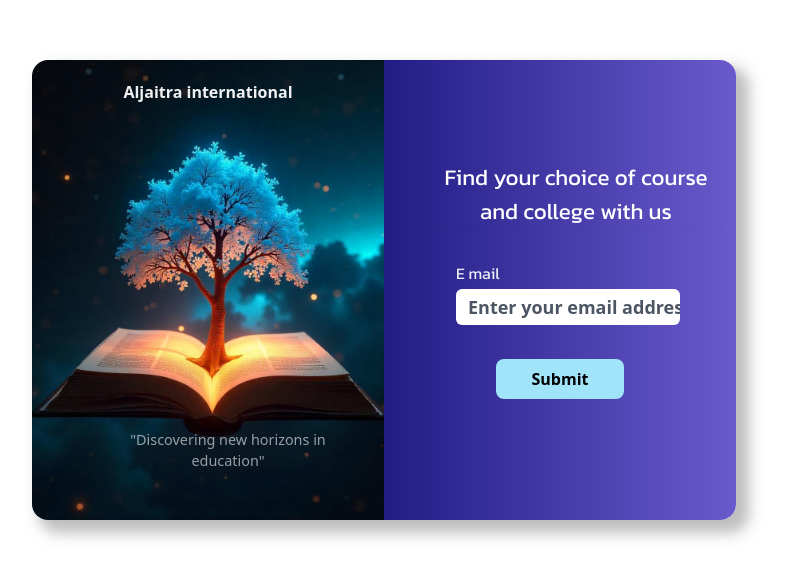
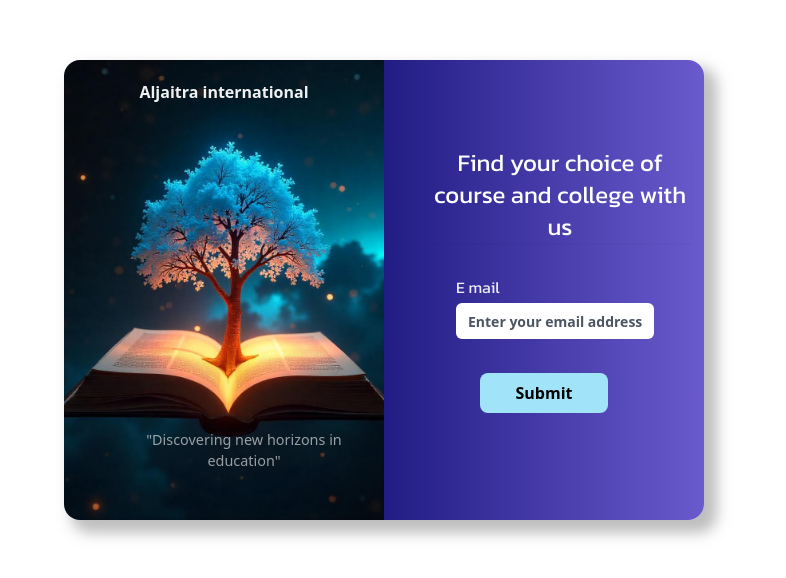
Before and after one commit to Althafvc/Aljaitra-coursefinder-frontend, a React (Vite) app: page / in a window 1280 px wide. Shown: the part 110-688 px from the top of the page, without its empty margins (256-1042 px from the left). Built offline with nearby package versions, Linux system fonts and the light colour scheme; a web font is replaced by a local one.

Commit message:
login page made more responsive

```diff
--- a/src/App.jsx
+++ b/src/App.jsx
@@ -4,6 +4,7 @@ import { Provider } from "react-redux";
 import store from "./redux/store";
 import Login from './Pages/Login';
 import ProtectedRoute from './protectedRoute';
+import Extralogin from './Pages/Editlogin';
 
 const Dashboard = React.lazy(() => import('./Pages/Dashboard'));
 const Output = React.lazy(() => import('./Pages/Output'));
@@ -14,6 +15,7 @@ function App() {
       <BrowserRouter>
         <Routes>
           <Route path="/" element={<Login />}/>
+          <Route path='/extralogin' element={<Extralogin/>}/>
           <Route
             path="/dashboard"
             element={
--- /dev/null
+++ b/src/Pages/Editlogin.jsx
@@ -0,0 +1,15 @@
+import React from 'react'
+
+function Extralogin() {
+  return (
+    <div>
+     <div className="wrapper h-screen w-screen border-2 border-red-700 justify-center items-center">
+      .secondwrapper
+
+
+     </div>
+    </div>
+  )
+}
+
+export default Extralogin
--- a/src/Pages/Login.jsx
+++ b/src/Pages/Login.jsx
@@ -48,9 +48,9 @@ function Login() {
 
 
   return (
-    <div className="container w-screen h-screen flex justify-center items-center bg-white">
-      <div className="form-container px-2 md:px-0 rounded-3xl md:rounded-2xl sm:w-[100%] md:w-[55%] md:h-[460px] flex flex-col md:flex-row shadow-customShadow  overflow-hidden h-auto">
-        <div className={`welcome-area md:w-[50%] h-[230px] md:h-full flex justify-between md:py-5 items-center flex-col gap-5 py-2 md:gap-16`} style={{ backgroundImage: `url(${Teacherbg})`, backgroundPosition: "center", backgroundSize: "cover" }}>
+    <div className="container w-screen h-screen flex justify-center items-center bg-white custom:w-full">
+      <div className="form-container  md:px-0 rounded-3xl md:rounded-2xl sm:w-[100%] md:w-[80%] md:h-[460px] flex flex-col md:flex-row shadow-customShadow  overflow-hidden h-auto  lg:max-w-[50%]">
+        <div className={`welcome-area md:w-[50%] h-[230px] md:h-full flex justify-between md:py-5 items-center flex-col gap-5 py-2 md:gap-16`} style={{ backgroundImage: `url(${Teacherbg})`, backgroundPosition: "center", backgroundSize: "cover"}}>
           <h2 className="text-[#ffffffef] text-[24px] font-newFont text-base font-semibold">Aljaitra international</h2>
           <div className="description-area w-full flex justify-center items-center">
             <p className="description text-center text-[#ffffff96] pb-2 text-[.9rem] px-10 w-full ml-10 md:mb-5">"Discovering new horizons in education"</p>
@@ -64,7 +64,7 @@ function Login() {
 
           <div className="heading-area flex justify-center px-3">
 
-            <h2 className="text-[white]  shadow-sm font-kanitFont text-[1.4rem] text-center ">Find your choice of course and college with us</h2>
+            <h2 className="text-[white]  shadow-sm font-kanitFont text-[1.4rem] md:text-xl lg:text-2xl text-center ">Find your choice of course and college with us</h2>
           </div>
           <div className="signupform-area w-full justify-center">
             <form className="flex pl-10 flex-col gap-2.5 w-full" onSubmit={handleSubmit(onsubmit)}>
@@ -73,7 +73,7 @@ function Login() {
                 <input
                   type="email"
                   name="email"
-                  className="border-gray-400 w-[80%] focus:border-b-[#4e87c5] focus:outline-none rounded-[6px] h-[36px] pl-3 sm:text-[1px] md:text-lg placeholder:text-gray-600 md:placeholder:font-semibold flex items-center placeholder:hidden sm:placeholder:hidden lg:placeholder:block"
+                  className="border-gray-400 w-[80%] focus:border-b-[#4e87c5] focus:outline-none rounded-[6px] h-[36px] pl-3 custom:text-md sm:text-sm md:text-sm placeholder:text-gray-600 placeholder:font-semibold flex items-center"
                   placeholder="Enter your email address"
                   aria-label="Email"
                   {...register("email", {
--- a/tailwind.config.js
+++ b/tailwind.config.js
@@ -13,6 +13,7 @@ export default {
         'xxs':'320px',
         'xs':'375px',
         'sm':'425px',
+        'custom': '480px',
         'md':'768px',
         'lg': '1024px',
         'xl' : '1280px',
```
